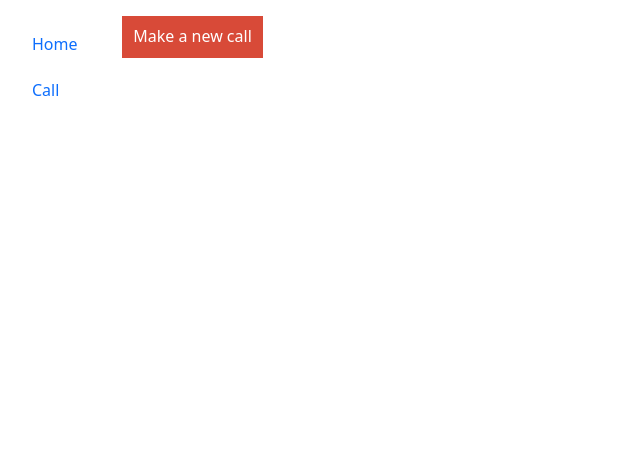
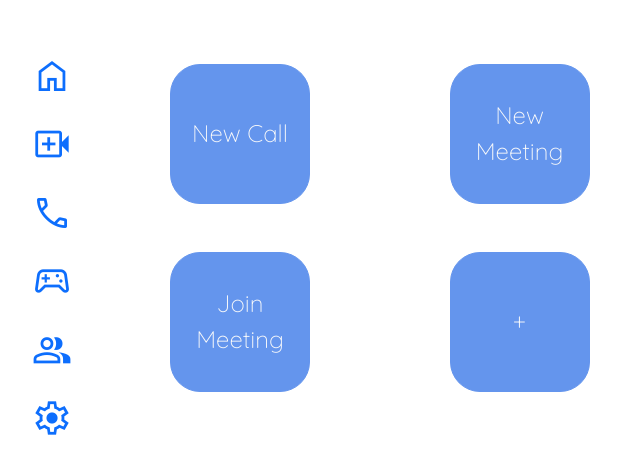
Before and after one commit to chemxy/webmeeting, a React (Create React App) app in the folder frontend/: page / in a window 1280 px wide. Shown: the top 474 px of the page, without its empty margins (0-640 px from the left). Built offline with nearby package versions, Linux system fonts and the light colour scheme; no server answers.

Commit message:
UI for home page
add bootstrap; add google icons & google fonts; UI design for home page

```diff
--- a/frontend/package.json
+++ b/frontend/package.json
@@ -37,5 +37,8 @@
       "last 1 firefox version",
       "last 1 safari version"
     ]
+  },
+  "devDependencies": {
+    "sass": "^1.75.0"
   }
 }
--- a/frontend/public/index.html
+++ b/frontend/public/index.html
@@ -1,20 +1,20 @@
 <!DOCTYPE html>
 <html lang="en">
 <head>
-    <meta charset="utf-8" />
-    <link rel="icon" href="%PUBLIC_URL%/favicon.ico" />
-    <meta name="viewport" content="width=device-width, initial-scale=1" />
-    <meta name="theme-color" content="#000000" />
+    <meta charset="utf-8"/>
+    <link rel="icon" href="%PUBLIC_URL%/favicon.ico"/>
+    <meta name="viewport" content="width=device-width, initial-scale=1"/>
+    <meta name="theme-color" content="#000000"/>
     <meta
             name="description"
             content="Web site created using create-react-app"
     />
-    <link rel="apple-touch-icon" href="%PUBLIC_URL%/logo192.png" />
+    <link rel="apple-touch-icon" href="%PUBLIC_URL%/logo192.png"/>
     <!--
       manifest.json provides metadata used when your web app is installed on a
       user's mobile device or desktop. See https://developers.google.com/web/fundamentals/web-app-manifest/
     -->
-    <link rel="manifest" href="%PUBLIC_URL%/manifest.json" />
+    <link rel="manifest" href="%PUBLIC_URL%/manifest.json"/>
     <!--
       Notice the use of %PUBLIC_URL% in the tags above.
       It will be replaced with the URL of the `public` folder during the build.
@@ -24,7 +24,14 @@
       work correctly both with client-side routing and a non-root public URL.
       Learn how to configure a non-root public URL by running `npm run build`.
     -->
-    <title>React App</title>
+    <!--bootstrap 5-->
+    <link href="https://fonts.googleapis.com/css2?family=Material+Symbols+Outlined" rel="stylesheet"/>
+
+    <!--google fonts-->
+    <link rel="preconnect" href="https://fonts.googleapis.com">
+    <link rel="preconnect" href="https://fonts.gstatic.com" crossorigin>
+    <link href="https://fonts.googleapis.com/css2?family=Quicksand:wght@300..700&family=Roboto:ital,wght@0,100;0,300;0,400;0,500;0,700;0,900;1,100;1,300;1,400;1,500;1,700;1,900&display=swap"
+          rel="stylesheet">
 </head>
 <body>
 <noscript>You need to enable JavaScript to run this app.</noscript>
--- a/frontend/src/RootPage.js
+++ b/frontend/src/RootPage.js
@@ -3,7 +3,7 @@ import Navbar from "./components/Navbar";
 
 export default function RootPage() {
     return (
-        <div className="">
+        <div>
             <div className="row">
                 <div className="col-1">
                     <div className="navbar-wrapper">
--- /dev/null
+++ b/frontend/src/bootstrap-overwrite.scss
@@ -0,0 +1,14 @@
+$spacer: 5px;
+$spacers: (
+        0: 0,
+        1: $spacer * 1,
+        2: $spacer * 2,
+        3: $spacer * 3,
+        4: $spacer * 4,
+        5: $spacer * 5,
+        6: $spacer * 6,
+        7: $spacer * 7,
+        8: $spacer * 8,
+        9: $spacer * 9,
+        10: $spacer * 10,
+);
--- /dev/null
+++ b/frontend/src/components/MacroButton.js
@@ -0,0 +1,14 @@
+import './css/MacroButton.css';
+
+export default function MacroButton(props) {
+
+    return (
+        <>
+            <div className="macro-button">
+                <button className="text-capitalize">
+                    {props.children}
+                </button>
+            </div>
+        </>
+    )
+}
--- a/frontend/src/components/Navbar.js
+++ b/frontend/src/components/Navbar.js
@@ -1,16 +1,39 @@
-import {Link} from "react-router-dom";
+import { Link } from "react-router-dom";
 
 export default function Navbar() {
 
     return (
-        <div className="navbar">
+        <div className="navbar mt-4">
             <nav>
-                <ul className="nav flex-column">
+                <ul className="nav flex-column ">
                     <li className="nav-item">
-                        <Link to="/" className="text-capitalize nav-link">home</Link>
+                        <Link to="/" className="text-capitalize nav-link">
+                            <span className="material-symbols-outlined fs-1">home</span>
+                        </Link>
                     </li>
                     <li className="nav-item">
-                        <Link to="/call" className="text-capitalize nav-link">call</Link>
+                        <Link to="/" className="text-capitalize nav-link">
+                            <span className="material-symbols-outlined fs-1">video_call</span>
+                        </Link>
+                    </li>
+                    <li className="nav-item">
+                        <Link to="/call" className="text-capitalize nav-link">
+                            <span className="material-symbols-outlined fs-1">call</span> </Link>
+                    </li>
+                    <li className="nav-item">
+                        <Link to="/" className="text-capitalize nav-link">
+                            <span className="material-symbols-outlined fs-1">sports_esports</span>
+                        </Link>
+                    </li>
+                    <li className="nav-item">
+                        <Link to="/" className="text-capitalize nav-link">
+                            <span className="material-symbols-outlined fs-1">group</span>
+                        </Link>
+                    </li>
+                    <li className="nav-item">
+                        <Link to="/" className="text-capitalize nav-link">
+                            <span className="material-symbols-outlined fs-1">settings</span>
+                        </Link>
                     </li>
                 </ul>
             </nav>
--- /dev/null
+++ b/frontend/src/components/css/MacroButton.css
@@ -0,0 +1,10 @@
+.macro-button button {
+    height: 140px;
+    width: 140px;
+    border: 1px solid cornflowerblue;
+    border-radius: 30px;
+    background-color: cornflowerblue;
+    color: white;
+    font-weight: bold;
+    font-size: 24px;
+}
--- a/frontend/src/index.css
+++ b/frontend/src/index.css
@@ -5,6 +5,11 @@ body {
     sans-serif;
   -webkit-font-smoothing: antialiased;
   -moz-osx-font-smoothing: grayscale;
+  /*background-color: antiquewhite !important;*/
+}
+
+#root{
+  font-family: "Quicksand", sans-serif;
 }
 
 code {
--- a/frontend/src/pages/Hompage.js
+++ b/frontend/src/pages/Hompage.js
@@ -1,12 +1,43 @@
-import {Link} from "react-router-dom";
+import { Link } from "react-router-dom";
+import MacroButton from "../components/MacroButton";
+import './css/HomePage.css'
 
 export default function HomePage() {
 
     return (
-        <>
+        <div className="ms-5">
             <div className="row">
-                <Link to="/call"><button>Make a new call</button></Link>
+                <div className="col-3 mt-5">
+                    <MacroButton>
+                        <Link to="/call" className="custom-link text-light">
+                            new call
+                        </Link>
+                    </MacroButton>
+                </div>
+                <div className="col-3 mt-5">
+                    <MacroButton>
+                        <Link to="/" className="custom-link text-light">
+                            new meeting
+                        </Link>
+                    </MacroButton>
+                </div>
             </div>
-        </>
+            <div className="row">
+                <div className="col-3 mt-5">
+                    <MacroButton>
+                        <Link to="/" className="custom-link text-light">
+                            join meeting
+                        </Link>
+                    </MacroButton>
+                </div>
+                <div className="col-3 mt-5">
+                    <MacroButton>
+                        <Link to="/" className="custom-link text-light">
+                           +
+                        </Link>
+                    </MacroButton>
+                </div>
+            </div>
+        </div>
     );
 }
--- /dev/null
+++ b/frontend/src/pages/css/HomePage.css
@@ -0,0 +1,8 @@
+.custom-link{
+    text-decoration: none;
+}
+
+.custom-link:hover{
+    text-decoration: underline;
+    cursor: pointer;
+}
```
Also changed, not shown: frontend/src/index.js (+4 -3 lines), 2 other files (tests, documents, lock files or other folders). Lines whose indentation alone changed are shown as unchanged.
